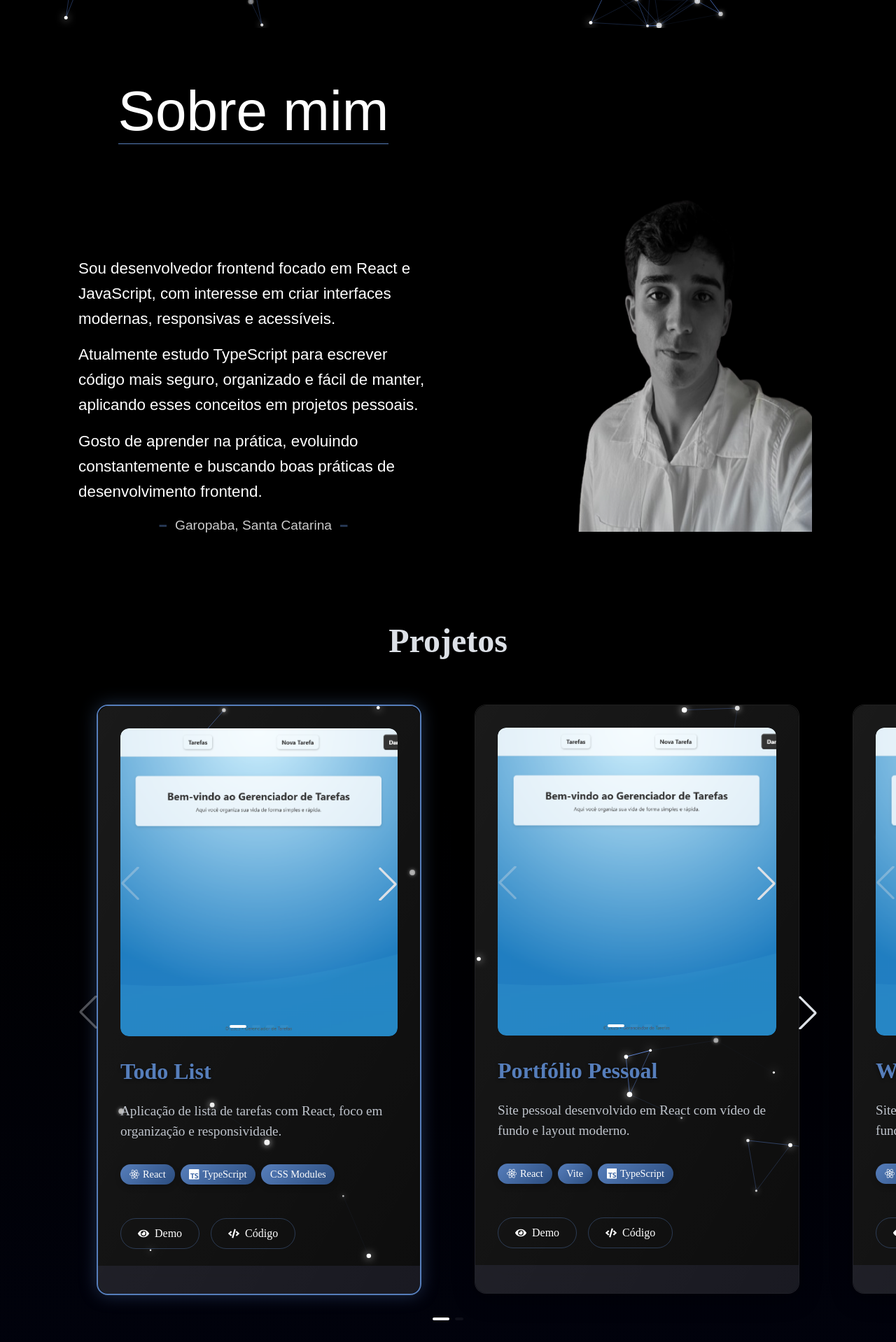
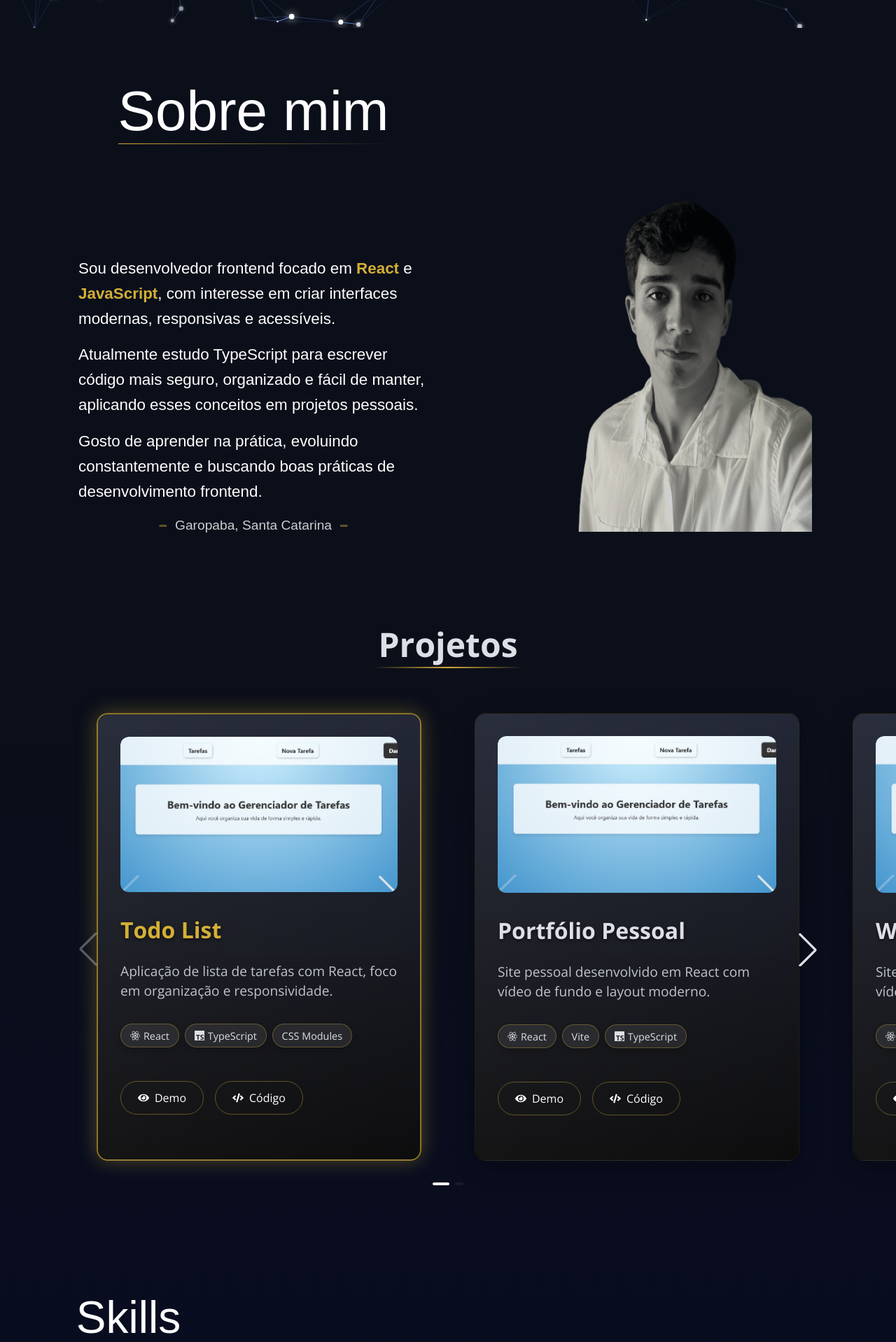
Before and after one commit to philipeelopes/meu-portfolio-v2, a React (Vite) app: page / in a window 1280 px wide. Shown: the part 760-2678 px from the top of the page at 70% size. Built offline with nearby package versions, Linux system fonts and the light colour scheme.

Commit message:
quase pronto, falta adcionar projetos

```diff
--- a/src/App.css
+++ b/src/App.css
@@ -1,7 +1,11 @@
+@import url('https://fonts.googleapis.com/css2?family=Montserrat:ital,wght@0,100..900;1,100..900&family=Open+Sans:ital,wght@0,300..800;1,300..800&display=swap');
+
+
 *,
 *::before,
 *::after {
   box-sizing: border-box;
+  scroll-behavior: smooth;
 }
 
 
@@ -12,14 +16,16 @@ main {
   background:
     radial-gradient(
       800px circle at 50% 0%,
-      rgba(86, 126, 187, 0.08),
+      rgba(86, 126, 187, 0.06),
       transparent 60%
     ),
     linear-gradient(
       180deg,
-      #000000 0%,
-      #000000 40%,
+      #0b0f1a 0%,
+      #0b0f1a 40%,
       #03072c 100%
     );
   overflow: hidden;
+
+  font-family: "Open Sans", sans-serif;
 }
--- a/src/components/Footer.module.css
+++ b/src/components/Footer.module.css
@@ -2,7 +2,7 @@
     width: 100%;
     padding: 4rem 2rem 2rem;
     background: linear-gradient(135deg, #0f0f23 0%, #1a1a2e 50%, #16213e 100%);
-    border-top: 1px solid rgba(86, 126, 187, 0.25);
+    border-top: 1px solid rgba(201, 169, 106, 0.25);
     color: #cfd6e0;
     font-family: 'Arial', sans-serif;
     position: relative;
@@ -66,7 +66,7 @@
 }
 
 .links a:hover {
-    color: #567ebb;
+    color: #c9a96a;
 }
 
 .contact p {
@@ -86,13 +86,13 @@
 }
 
 .socialIcons a:hover {
-    color: #ffffff;
+    color: #c9a96a;
     transform: translateY(-5px) scale(1.1);
 }
 
 .copyright {
     text-align: center;
-    border-top: 1px solid rgba(86, 126, 187, 0.25);
+    border-top: 1px solid rgba(201, 169, 106, 0.25);
     padding-top: 1.5rem;
     font-size: 0.9rem;
     opacity: 0.7;
--- a/src/components/ProjectCard.module.css
+++ b/src/components/ProjectCard.module.css
@@ -1,9 +1,13 @@
 .card {
     width: 90%;
-    height: auto;
+    height: 80vh;
     position: relative;
     padding: 2rem;
-    background: rgba(255, 255, 255, 0.05);
+    background: linear-gradient(180deg,
+            rgba(20, 24, 40, 0.9),
+            rgba(0, 0, 0, 0.95));
+
+
     backdrop-filter: blur(20px);
     -webkit-backdrop-filter: blur(20px);
     transform-style: preserve-3d;
@@ -16,28 +20,26 @@
     transition: transform 0.4s ease, box-shadow 0.4s ease, filter 0.4s ease;
     will-change: transform;
 
-    /* Gradiente animado na borda */
-    position: relative;
-    border: 1px solid rgba(255, 255, 255, 0.08);
-    transition: border 0.3s ease;
+    border: 1px solid rgba(212, 175, 55, 0.15);
+
+
+
 
 }
 
 :global(.swiper-slide-active) .card {
-  border: 2px solid #567ebb;
-  box-shadow: 0 0 24px rgba(86, 126, 187, 0.35);
+    border: 2px solid #d4af37a9;
+    box-shadow: 0 0 28px rgba(212, 175, 55, 0.35);
 }
 
 .card::before {
     content: "";
     position: absolute;
     inset: -150%;
-  background: linear-gradient(
-    120deg,
+    background: linear-gradient(120deg,
             transparent 40%,
-    rgba(86, 126, 187, 0.35),
-    transparent 60%
-    );
+            rgba(212, 175, 55, 0.35),
+            transparent 60%);
     transform: translateX(-50%) translateY(-50%);
     opacity: 0;
     transition: opacity 0.4s ease;
@@ -45,9 +47,7 @@
 }
 
 .card:hover {
-    transform: translateY(-8px)  rotateX(5deg); /* Tilt e elevação */
-    box-shadow: 0 20px 40px rgba(0, 0, 0, 0.5);
-    background: rgba(255, 255, 255, 0.08);
+    transform: translateY(-8px) rotateX(5deg);
 }
 
 .card:hover::before {
@@ -59,6 +59,7 @@
     from {
         transform: translateX(-60%) translateY(-60%);
     }
+
     to {
         transform: translateX(60%) translateY(60%);
     }
@@ -96,7 +97,8 @@
 }
 
 .swiperProjects img:hover {
-    transform: scale(1.05); /* Zoom sutil na imagem */
+    transform: scale(1.05);
+    /* Zoom sutil na imagem */
 
 }
 
@@ -126,8 +128,12 @@
 
     font-size: 2rem;
     margin-bottom: 0.5rem;
-    color: #567ebb;
+    color: #dce0e6;
     text-shadow: 0 2px 4px rgba(0, 0, 0, 0.5);
+}
+
+:global(.swiper-slide-active) .card h3 {
+    color: #d4af37;
 }
 
 .card p {
@@ -151,17 +157,19 @@
     display: flex;
     align-items: center;
     gap: 0.3rem;
-    background: linear-gradient(135deg, #567ebb, #2b4c7e);
+    background: rgba(255, 255, 255, 0.08);
+    border: 1px solid rgba(212, 175, 55, 0.35);
+    color: #dce0e6;
     padding: 0.4rem 0.8rem;
     border-radius: 20px;
     font-size: 0.9rem;
     white-space: nowrap;
-    color: #fff;
     transition: transform 0.3s ease, box-shadow 0.3s ease;
     box-shadow: 0 4px 8px rgba(0, 0, 0, 0.2);
 }
 
 .techItem:hover {
+    background: rgba(212, 175, 55, 0.15);
     transform: translateY(-2px) scale(1.05);
     box-shadow: 0 6px 12px rgba(0, 0, 0, 0.3);
 }
@@ -177,7 +185,7 @@
     align-items: center;
     gap: 0.5rem;
     padding: 0.75rem 1.5rem;
-    border: 1px solid #567ebb62;
+    border: 1px solid rgba(212, 175, 55, 0.4);
     border-radius: 40px;
     background: transparent;
     color: #fff;
@@ -194,14 +202,14 @@
     left: -100%;
     width: 100%;
     height: 100%;
-    background: linear-gradient(90deg, transparent, #567ebb, transparent);
+    background: linear-gradient(90deg, transparent, #d4af37, transparent);
     transition: left 0.5s ease;
 }
 
 .link:hover {
-    background: #567ebb;
-    transform: translateY(-2px) scale(1.05);
-    box-shadow: 0 8px 16px rgba(86, 126, 187, 0.4);
+    background: #d4af37;
+    color: #1f1f20;
+    box-shadow: 0 8px 18px rgba(212, 175, 55, 0.4);
 }
 
 .link:hover::before {
@@ -237,6 +245,7 @@
 
 
 
+
 @media (max-width: 768px) {
     .card {
         width: 100%;
@@ -251,7 +260,8 @@
         transform: none;
     }
 
-    .techItem, .link {
+    .techItem,
+    .link {
         font-size: 0.8rem;
         padding: 0.5rem 1rem;
     }
--- a/src/components/ProjectCard.tsx
+++ b/src/components/ProjectCard.tsx
@@ -8,7 +8,7 @@ import "swiper/css/navigation";
 import styles from "./ProjectCard.module.css";
 import { FaEye, FaCode } from "react-icons/fa"; // Ícones para links
 import { SiReact, SiJavascript, SiTypescript } from "react-icons/si"; // Exemplos de ícones para techs
-import StarBackground from "./StarBackground";
+
 
 
 type ProjectCardProps = {
@@ -120,15 +120,8 @@ export default function ProjectCard({
                   </li>
                ))}
             </ul>
-            <StarBackground
-               count={60}
-               maxDistance={100}
-               mouseDistance={100}
-               starColor="255,255,255"
-               lineColor="100,150,255"
-               background="#000000ff"
-               speed={1}
-            />
+
+
 
             <div className={styles.links}>
                <a href={demo} target="_blank" className={styles.link}>
--- a/src/sections/About.module.css
+++ b/src/sections/About.module.css
@@ -52,12 +52,11 @@
   font-size: 5rem;
   font-weight: 300;
   margin-bottom: 10rem;
-  border-bottom: 1px solid #567ebb;
+  border-bottom: 1px solid transparent;
+  border-image: linear-gradient(to right, #d4af37, transparent) 1;
+}
 
 
-
-
-}
 
 .about p {
   margin-bottom: 1rem;
@@ -65,8 +64,11 @@
   line-height: 1.6;
   color: #ffffff;
 
+}
 
-
+.gold {
+  color: #d4af37;
+  font-weight: 600;
 }
 
 .cornerImage {
@@ -79,12 +81,8 @@
     z-index: 1;
     pointer-events: none;
     padding-right: 3.5rem;
-
-
-
+    filter: sepia(20%) hue-rotate(10deg) brightness(1.05);
 }
-
-
 
 
 .info {
@@ -95,11 +93,6 @@
   display: flex;
   flex-direction: column;
   align-items: center;
-
-
-
-
-
 
 }
 
@@ -124,7 +117,7 @@
   content: "";
   height: 3px;
   width: 30px;
-  background-color: #567ebb;
+  background-color: #d4af37;
 
   animation: expandLine 1.5s cubic-bezier(0.4, 0, 0.2, 1) infinite alternate;
 
--- a/src/sections/About.tsx
+++ b/src/sections/About.tsx
@@ -47,7 +47,7 @@ export default function About() {
 
                 <p className={`${styles.textReveal} ${styles.delay1} ${visible ? styles.textVisible : ""
                     }`}>
-                    Sou desenvolvedor frontend focado em React e JavaScript, com interesse em
+                    Sou desenvolvedor frontend focado em <span className={styles.gold}>React</span> e <span className={styles.gold}>JavaScript</span>, com interesse em
                     criar interfaces modernas, responsivas e acessíveis.</p>
 
                 <p className={`${styles.textReveal} ${styles.delay2} ${visible ? styles.textVisible : ""
--- a/src/sections/Hero.module.css
+++ b/src/sections/Hero.module.css
@@ -102,7 +102,6 @@
 }
 
 .name {
-    font-family: Arial, Helvetica, sans-serif;
     font-weight: 500;
     color: #dce0e6;
     font-size: 4rem;
@@ -118,9 +117,8 @@
 }
 
 .hero h2 {
-    font-family: 'Franklin Gothic Medium', 'Arial Narrow', Arial, sans-serif;
     letter-spacing: 0.3rem;
-    font-weight: 100;
+    font-weight: 600;
     font-size: 2rem;
     color: #567ebb;
 }
@@ -138,6 +136,13 @@
     margin-top: 1.5rem;
 }
 
+.actions a:first-child {
+    background: linear-gradient(135deg, #d4af37, #b8962e);
+    color: #0b0f1a;
+    border: none;
+    font-weight: 600;
+}
+
 .actions a {
     padding: 0.75rem 1.5rem;
     border: 1px solid #567ebb62;
@@ -146,6 +151,12 @@
     color: #fff;
     text-decoration: none;
     transition: all 0.5s ease;
+}
+
+.actions a:first-child:hover {
+    box-shadow: 0 0 20px rgba(212, 175, 55, 0.4);
+     background: linear-gradient(135deg, #d4af37, #b8962e);
+    transform: scale(1.12);
 }
 
 .actions a:hover {
@@ -171,7 +182,7 @@
 }
 
 .socials a:hover {
-    color: #567ebb;
+    color: #d4af37;
     transform: translateY(-4px) scale(1.1);
 }
 
--- a/src/sections/Hero.tsx
+++ b/src/sections/Hero.tsx
@@ -52,12 +52,13 @@ export default function Hero() {
       mouseDistance={100}
       starColor="255,255,255"
       lineColor="100,150,255"
-      background="#000000ff"
+      background=""
       speed={1}
     />
 
 
       <div className={styles.bg} />
+
       <div className={styles.glow} />
 
       <div className={styles.content}>
--- a/src/sections/Projects.module.css
+++ b/src/sections/Projects.module.css
@@ -1,18 +1,23 @@
 .projects {
-
   padding: 0rem 7rem;
   display: flex;
   flex-direction: column;
+  align-items: center;
   gap: 3rem;
   overflow: hidden;
+
 
 
 }
 
 .projects h2 {
-  text-align: center;
+  display: flex;
+  justify-content: center;
+   width: 20%;
   font-size: 3rem;
   color: #dce0e6;
+  border-bottom: 2px solid transparent;
+  border-image: linear-gradient(90deg, transparent, #d4af37, transparent) 1;
 }
 
 .swiperP {
--- a/src/sections/Skills.module.css
+++ b/src/sections/Skills.module.css
@@ -16,7 +16,7 @@
     font-size: 4rem;
     font-weight: 300;
     margin-bottom: 4rem;
-    border-bottom: 1px solid #567ebb;
+    border-bottom: 1px solid rgba(201, 169, 106, 0.6);
 }
 
 .grid {
@@ -43,6 +43,7 @@
         transform 0.6s cubic-bezier(0.4, 0, 0.2, 1),
         box-shadow 0.4s ease;
 }
+
 .card::before {
   content: "";
   position: absolute;
@@ -51,7 +52,7 @@
   background: linear-gradient(
     120deg,
     transparent,
-    rgba(86, 126, 187, 0.25),
+    rgba(201, 169, 106, 0.25),
     transparent
   );
   opacity: 0;
@@ -86,12 +87,12 @@
 
 .card:hover {
   transform: translateY(-8px) scale(1.05);
-  box-shadow: 0 16px 32px rgba(86, 126, 187, 0.35);
+  box-shadow: 0 16px 32px rgba(201, 169, 106, 0.45);
 }
 
 .card:hover .icon {
   transform: scale(1.2) rotate(5deg);
-  color: #dce0e6;
+   color: #c9a96a
 }
 
 @media (max-width: 768px) {
```
Also changed, not shown: src/sections/Contact.module.css (+28 -14 lines). Lines whose indentation alone changed are shown as unchanged.
